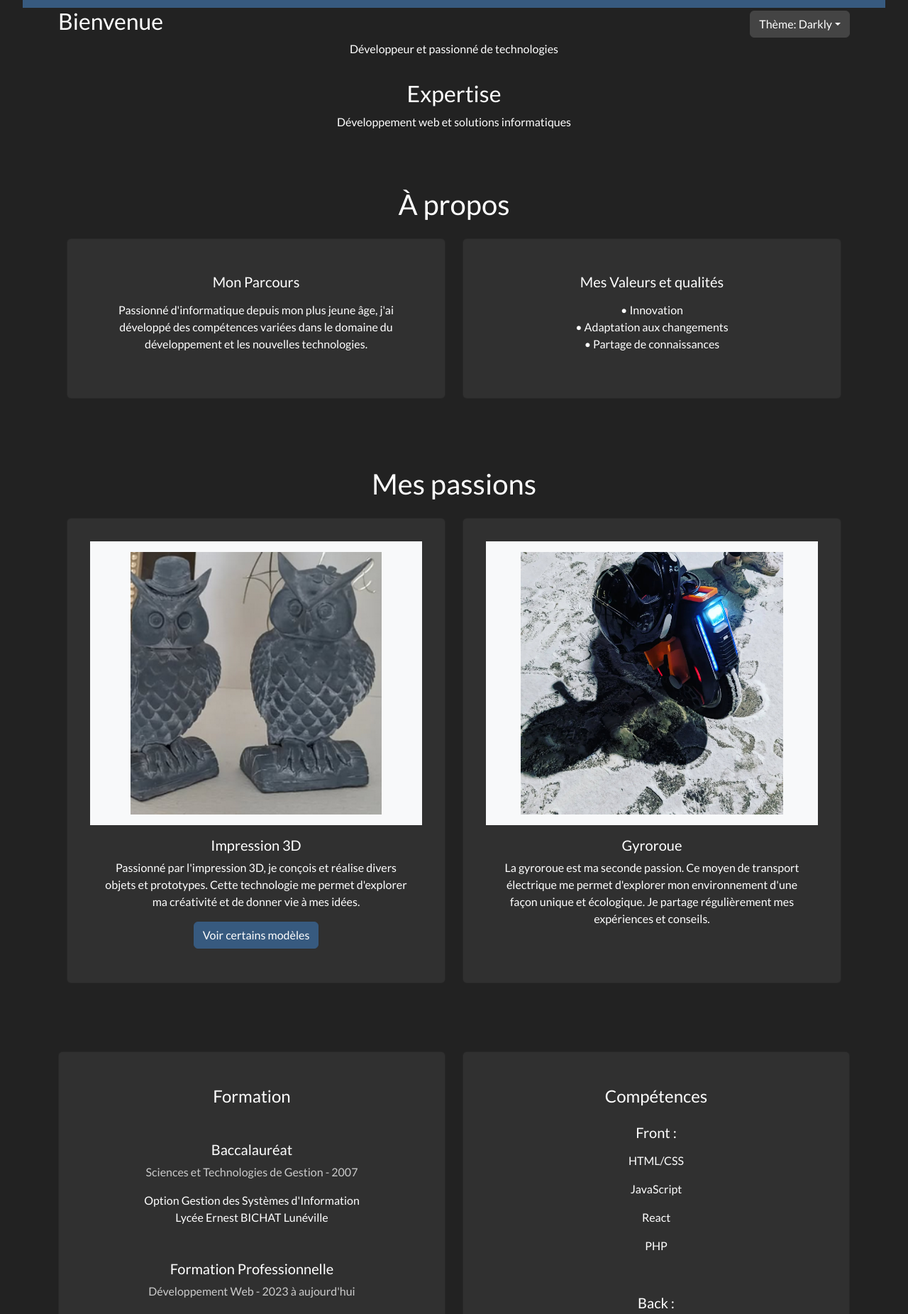
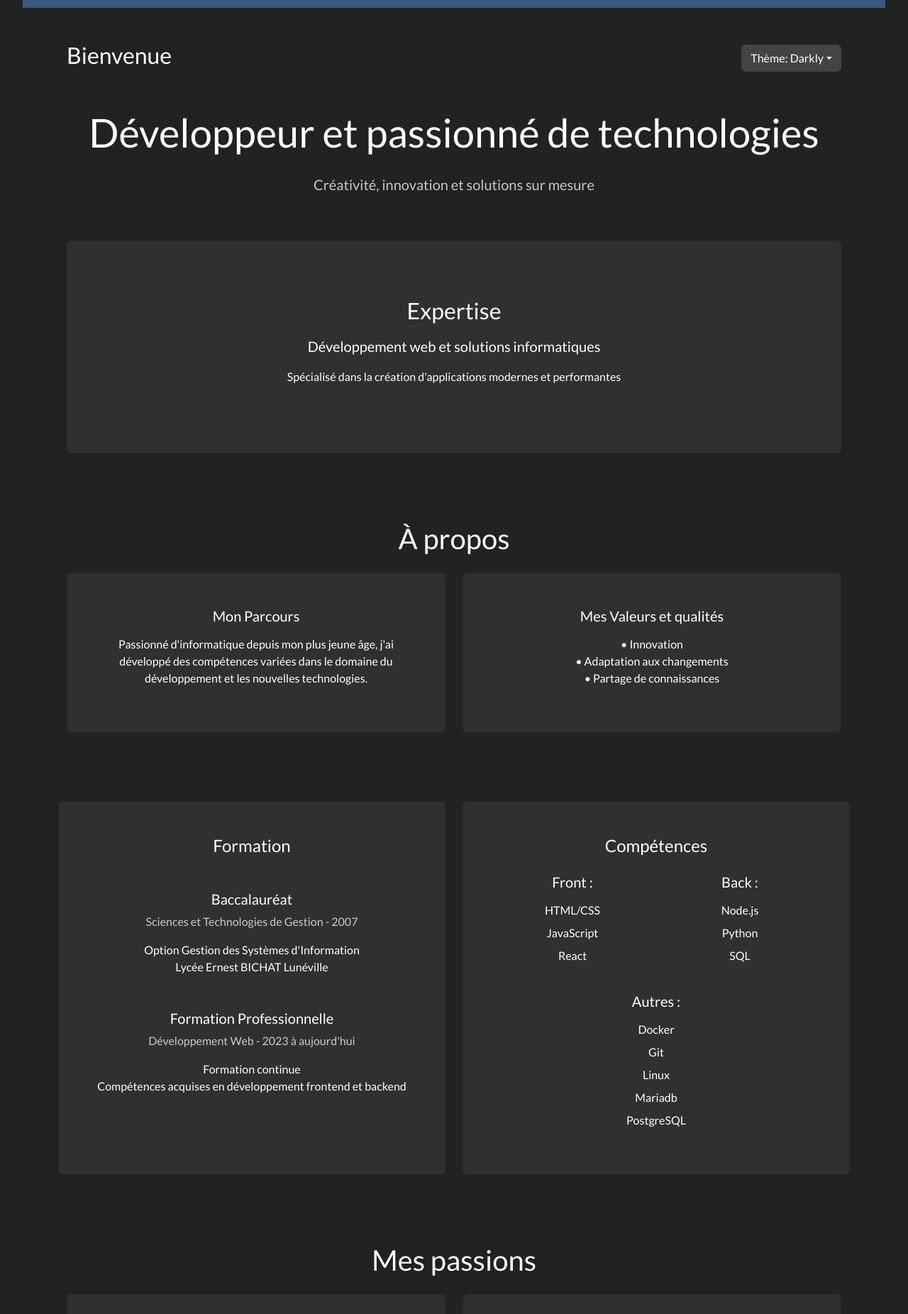
Before and after one commit to Tenchirox/TP-MOREAUX-Projet-01, a React (Vite) app: page / in a window 1280 px wide. Shown: the part 177-2029 px from the top of the page at 71% size. Built offline with nearby package versions, Linux system fonts and the light colour scheme.

Commit message:
Modification legere de l'esthetique, amelioration du code grace a l'ia  Changes to be committed: 	modified:   src/App.jsx 	modified:   src/components/Accueil.jsx 	modified:   src/components/Competances.jsx

```diff
--- a/src/App.jsx
+++ b/src/App.jsx
@@ -17,7 +17,7 @@ function App() {
       <Container>
         <Accueil />
         <APropos />
-        <Projets />
+
         <Row className="g-4 py-5">
           <Col md={6}>
             <Formation />
@@ -26,6 +26,7 @@ function App() {
             <Competances />
           </Col>
         </Row>
+        <Projets />
         <Contact />
         <Footer />
       </Container>
--- a/src/components/Accueil.jsx
+++ b/src/components/Accueil.jsx
@@ -1,32 +1,36 @@
 import React from 'react';
 import ThemeSwitcher from './ThemeSwitcher';
+import { Container, Row, Col, Card } from 'react-bootstrap';
 
 const Accueil = () => {
   return (
-    <div className="accueil-container">
-      <header className="accueil-header">
-        <div className="d-flex justify-content-between align-items-center">
+    <Container className="py-5">
+      <Row className="mb-4">
+        <Col className="d-flex justify-content-between align-items-center">
           <h3>Bienvenue</h3>
           <ThemeSwitcher />
-        </div>
-      </header>
+        </Col>
+      </Row>
 
-      <main className="accueil-main">
-        <section className="hero-section">
-          <p>Développeur et passionné de technologies</p>
-        </section>
+      <Row className="my-5">
+        <Col className="text-center">
+          <h2 className="display-4 mb-4">Développeur et passionné de technologies</h2>
+          <p className="lead text-muted">Créativité, innovation et solutions sur mesure</p>
+        </Col>
+      </Row>
 
-        <section className="content-section">
-          <div className="content-item">
-            <h3>Expertise</h3>
-            <p>Développement web et solutions informatiques</p>
-          </div>
-
-        </section>
-      </main>
-
-
-    </div>
+      <Row className="mt-5">
+        <Col md={12}>
+          <Card className="border-0 shadow-sm">
+            <Card.Body className="text-center p-5">
+              <h3 className="mb-3">Expertise</h3>
+              <p className="lead">Développement web et solutions informatiques</p>
+              <p>Spécialisé dans la création d'applications modernes et performantes</p>
+            </Card.Body>
+          </Card>
+        </Col>
+      </Row>
+    </Container>
   );
 };
 
--- a/src/components/Competances.jsx
+++ b/src/components/Competances.jsx
@@ -1,32 +1,60 @@
 import React from 'react';
-import { Card } from 'react-bootstrap';
+import { Card, Row, Col } from 'react-bootstrap';
 
 const Competances = () => {
-  const skills = [
-    <h5>Front :</h5>,
+  const frontSkills = [
     'HTML/CSS',
     'JavaScript',
-    'React',
-    'PHP',
-    <br/>,
-    <h5>Back :</h5>,
-    'SQL',
+    'React'
+  ].sort();
+
+  const backSkills = [
+    'Node.js',
     'Python',
-    'Node.js',
-    <br/>,
-    <h5>Autres :</h5>,
+    'SQL'
+  ].sort();
+
+  const otherSkills = [
+    'Docker',
     'Git',
     'Linux',
-    'Docker'
-  ];
+    'Mariadb',
+    'PostgreSQL'
+  ].sort();
 
   return (
     <Card className="h-100">
       <Card.Body>
         <Card.Title className="text-center mb-4"><h4>Compétences</h4></Card.Title>
+
+        <Row>
+          <Col md={6}>
+            <h5 className="mb-3">Front :</h5>
+            <ul className="list-unstyled">
+              {frontSkills.map((skill, index) => (
+                <li key={index} className="mb-2">
+                  {skill}
+                </li>
+              ))}
+            </ul>
+          </Col>
+
+          <Col md={6}>
+            <h5 className="mb-3">Back :</h5>
+            <ul className="list-unstyled">
+              {backSkills.map((skill, index) => (
+                <li key={index} className="mb-2">
+                  {skill}
+                </li>
+              ))}
+            </ul>
+          </Col>
+        </Row>
+
+        <h5 className="mt-4 mb-3">Autres :</h5>
         <ul className="list-unstyled">
-          {skills.map((skill, index) => (
-            <li key={index} className="mb-3">
+          {otherSkills.map((skill, index) => (
+            <li key={index} className="mb-2">
               {skill}
             </li>
           ))}
```
